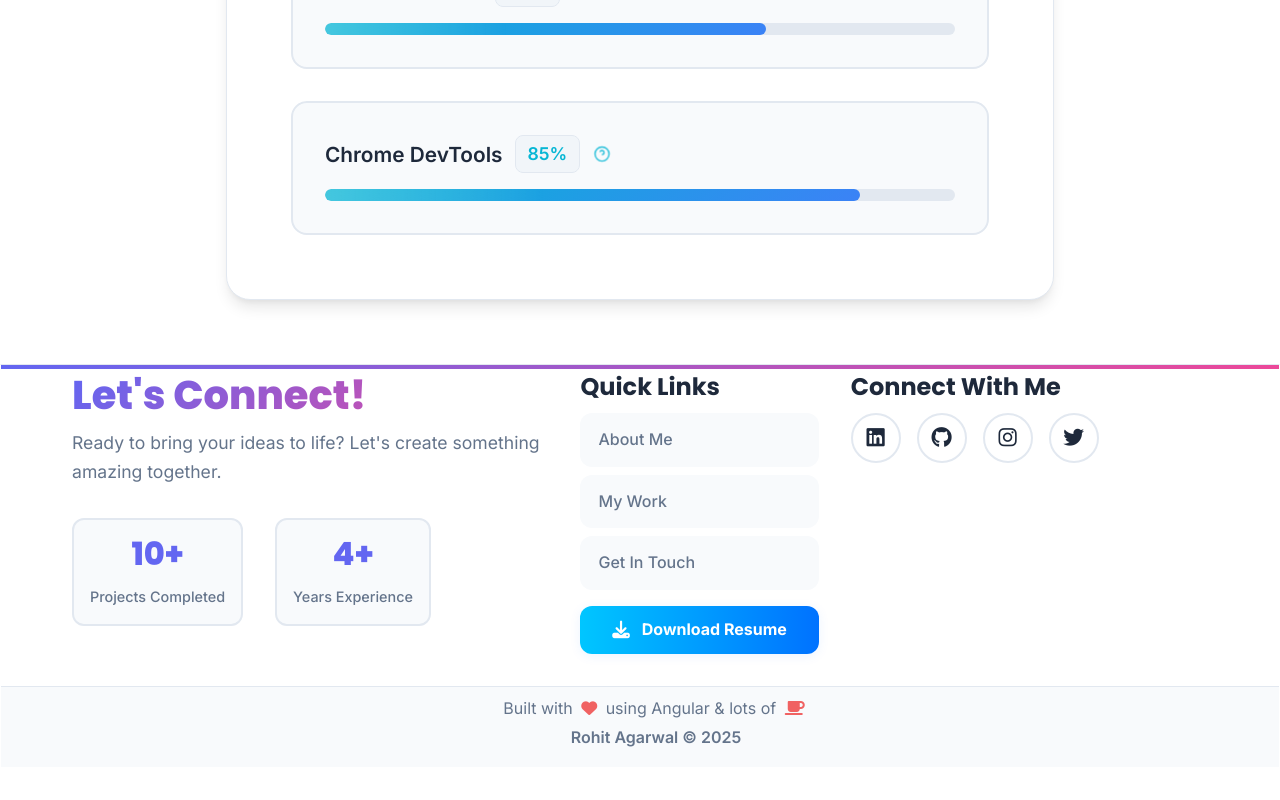
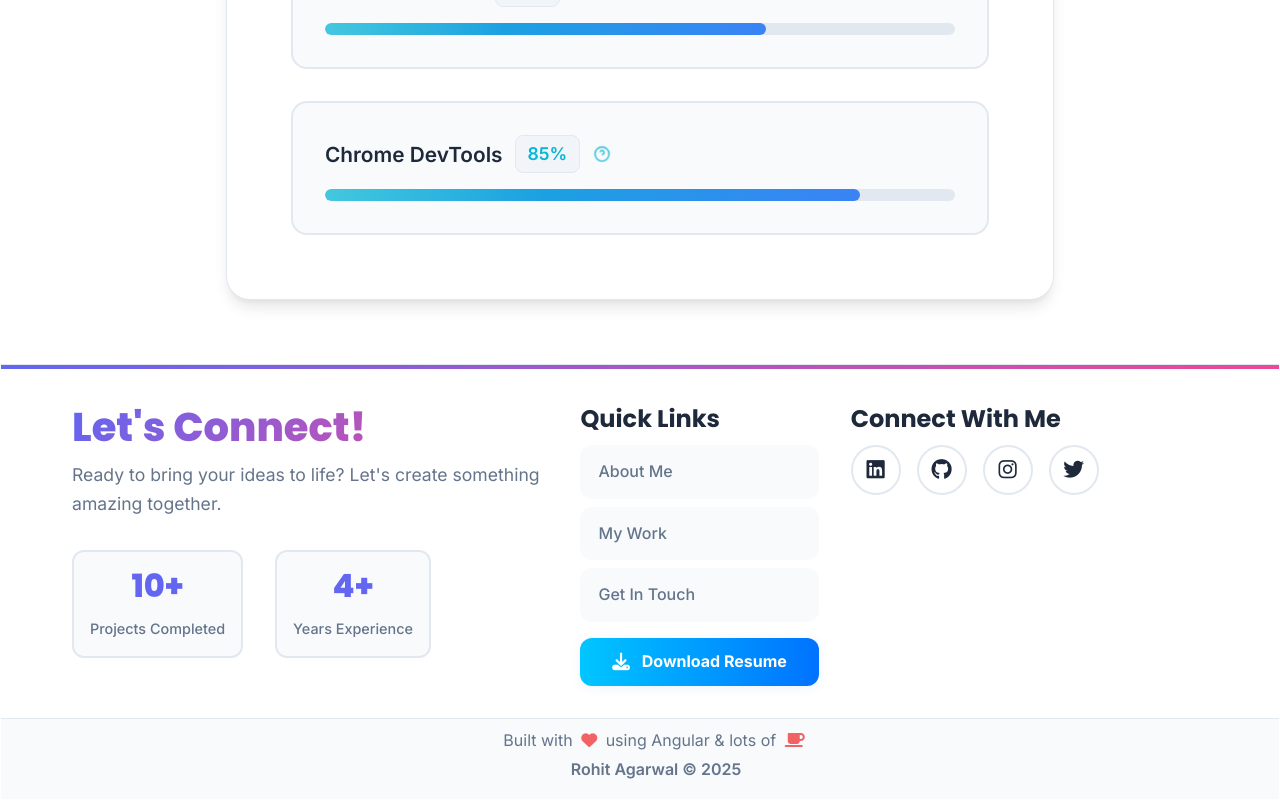
Before and after one commit to rohit-agarwal-ITT/My_Portfolio, an Angular app: page /skills in a window 1280 px wide. Shown: the part 3084-3884 px from the top of the page. Before the commit the page ends 3852 px from the top, so only its background shows below. Built offline with nearby package versions, Linux system fonts and the light colour scheme.

Commit message:
Added a gap between gradient line

```diff
--- a/src/app/app.component.scss
+++ b/src/app/app.component.scss
@@ -472,11 +472,12 @@
 .footer-content {
   max-width: 1200px;
   margin: 0 auto;
-  padding: 0 2rem 2rem 2rem;
+  padding: 2rem 2rem 2rem 2rem;
   display: grid;
   grid-template-columns: 2fr 1fr 1.5fr;
   gap: 2rem;
   align-items: start;
+  padding-top: 2rem;
 }
 
 .footer-section {
```
